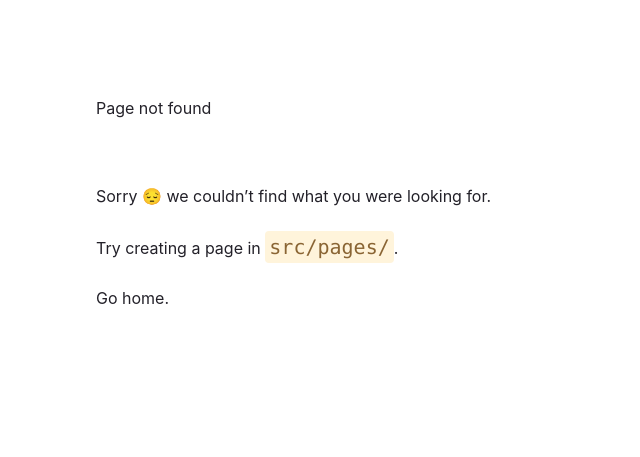
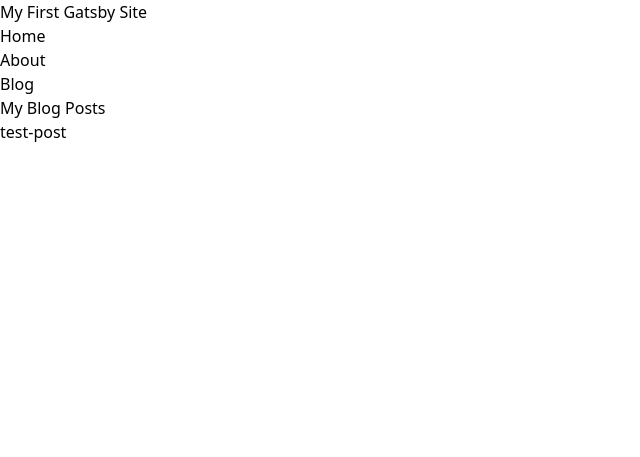
Before and after one commit to lwalding/spud-infinity, a Gatsby site: page /blog in a window 1280 px wide. Before the commit this address had no page. Shown: the whole page, without its empty margins (0-640 px from the left). Built offline with nearby package versions, Linux system fonts and the light colour scheme; Gatsby itself is replaced by a stand-in of ours.

Commit message:
Push before adding MDX

```diff
--- /dev/null
+++ b/blog/test-post.mdx
@@ -0,0 +1,6 @@
+---
+title: "Test Post"
+date: "2022-02-20"
+---
+
+This is my first test post!
--- a/gatsby-config.js
+++ b/gatsby-config.js
@@ -1,5 +1,6 @@
 module.exports = {
   siteMetadata: {
+    title: "My First Gatsby Site",
     siteUrl: `https://www.yourdomain.tld`
   },
   plugins: ["gatsby-plugin-postcss", "gatsby-plugin-image", "gatsby-plugin-react-helmet", "gatsby-plugin-sitemap", {
@@ -18,7 +19,9 @@
     resolve: 'gatsby-source-filesystem',
     options: {
       "name": "pages",
-      "path": "./src/pages/"
+      "path": "./src/pages/",
+      name: `blog`,
+      path: `${__dirname}/blog`
     },
     __key: "pages"
   }]
--- a/src/components/layout.js
+++ b/src/components/layout.js
@@ -1,14 +1,38 @@
 import * as React from 'react'
-import { Link } from 'gatsby'
+import { Link, useStaticQuery, graphql } from 'gatsby'
 
 const Layout = ({ pageTitle, children }) => {
+	const data = useStaticQuery(graphql`
+			query {
+				site {
+					siteMetadata {
+						title
+					}
+				}
+			}
+		`)
+
 	return (
-		<div className="container mx-auto p-20">
-			<title>{pageTitle}</title>
+			<div>
+				<title>{pageTitle} | {data.site.siteMetadata.title}</title>
+				<header>{data.site.siteMetadata.title}</header>
 				<nav>
 					<ul>
-					<li><Link to="/">Home</Link></li>
-					<li><Link to="/about">About</Link></li>
+						<li>
+							<Link to="/">
+								Home
+							</Link>
+						</li>
+						<li>
+							<Link to="/about">
+								About
+							</Link>
+						</li>
+						<li>
+							<Link to="/blog">
+								Blog
+							</Link>
+						</li>
 					</ul>
 				</nav>
 				<main>
--- /dev/null
+++ b/src/pages/blog.js
@@ -0,0 +1,31 @@
+import * as React from 'react'
+import { graphql } from 'gatsby'
+import Layout from '../components/layout'
+
+const BlogPage = ({ data }) => {
+	return (
+		<Layout pageTitle="My Blog Posts">
+			<ul>
+			{
+				data.allFile.nodes.map(node => (
+					<li key={node.name}>
+						{node.name}
+					</li>
+				))
+			}
+			</ul>
+		</Layout>
+	)
+}
+
+export const query = graphql`
+	query {
+		allFile(filter: {sourceInstanceName: {eq: "blog"}}) {
+			nodes {
+				name
+			}
+		}
+	}
+`
+
+export default BlogPage
```
Lines whose indentation alone changed are shown as unchanged.
